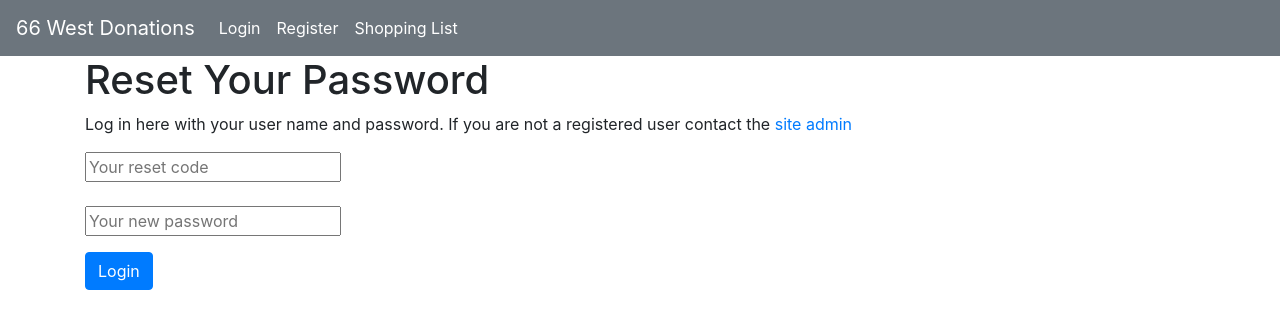
After one commit to dgr-crenshaw/donationsAppFlask, a Flask app: template templates/reset.html in a window 1280 px wide. The commit adds this page. Shown: the top 329 px of the page. Run offline with Flask 3, Linux system fonts and the light colour scheme; the template is opened without the code that fills it, so the values that code supplies are empty; some libraries are stand-ins or nearby versions.

Commit message:
password reset but no business logic yet

```diff
--- a/csvUsersForExport.csv
+++ b/csvUsersForExport.csv
@@ -1,2 +1,2 @@
-id,firstName,lastName,eMail,userName,passWord
-1,Don,Rideaux-Crenshaw,dgrc@crowswood.com,foo,$2b$12$9VvqZ5M/IROWQeY4VOhwwOlLzbV1ZbwjfQodRi8eI4dzdISVgyNP.
+id,firstName,lastName,eMail,userName,passWord,resetStatus
+1,Don,Rideaux-Crenshaw,dgrc@crowswood.com,foo,$2b$12$9VvqZ5M/IROWQeY4VOhwwOlLzbV1ZbwjfQodRi8eI4dzdISVgyNP,0,none
--- a/importCSVUsers.py
+++ b/importCSVUsers.py
@@ -15,7 +15,9 @@ CREATE TABLE IF NOT EXISTS facilityDBUsers (
     lastName TEXT,
     eMail TEXT,
     userName TEXT,
-    passWord VARCHAR(60)
+    passWord VARCHAR(60),
+    resetStatus BOOL,
+    resetCode TEXT
 )
 ''')
 
@@ -31,7 +33,7 @@ with open('csvUsersForExport.csv', 'r') as file:
     for row in csv_reader:
         print(row)
         cursor.execute('''
-        INSERT INTO facilityDBUsers (id, firstName, lastName, eMail, userName, passWord) VALUES (?, ?, ?, ?, ?, ?)
+        INSERT INTO facilityDBUsers (id, firstName, lastName, eMail, userName, passWord, resetStatus, resetCode) VALUES (?, ?, ?, ?, ?, ?, ?, ?)
         ''', row)
 
 # Commit changes and close the connection
--- /dev/null
+++ b/templates/reset.html
@@ -0,0 +1,22 @@
+{% extends 'base.html' %}
+
+{% block content %}
+
+    <h1>Reset Your Password</h1>
+
+
+        <p>Log in here with your user name and password. If you are not a registered user contact the <a href="mailto:inventory.response@gmail.com?subject=I need access to the inventory functions">site admin</a> </p>
+        <form action="{{ url_for('reset') }}" method="POST">
+
+        <div class="form-group">
+            <input type="test" name="resestcode" placeholder="Your reset code">
+            </br></br>
+            <input type="password" name="password" placeholder="Your new password">
+        </div>
+
+        <div class="form-group">
+            <button type="submit" class="btn btn-primary">Login</button>
+        </div>
+        </form>
+
+{% endblock %}
```
Also changed, not shown: templates/login.html (+4 -3 lines), facilityDB.db.
